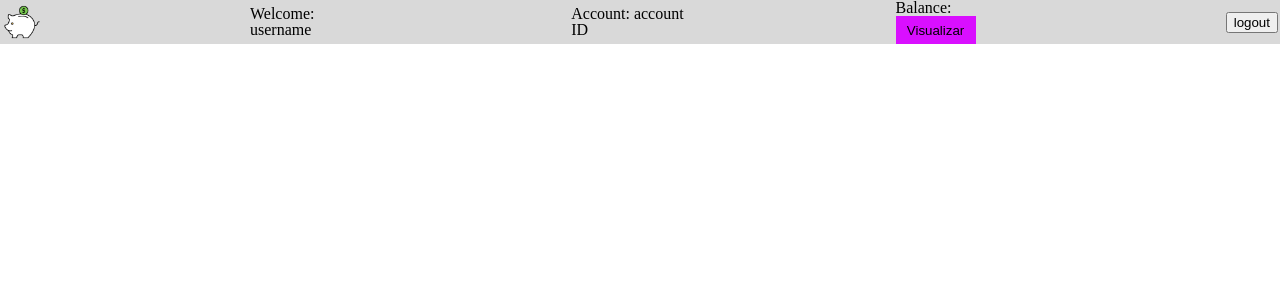
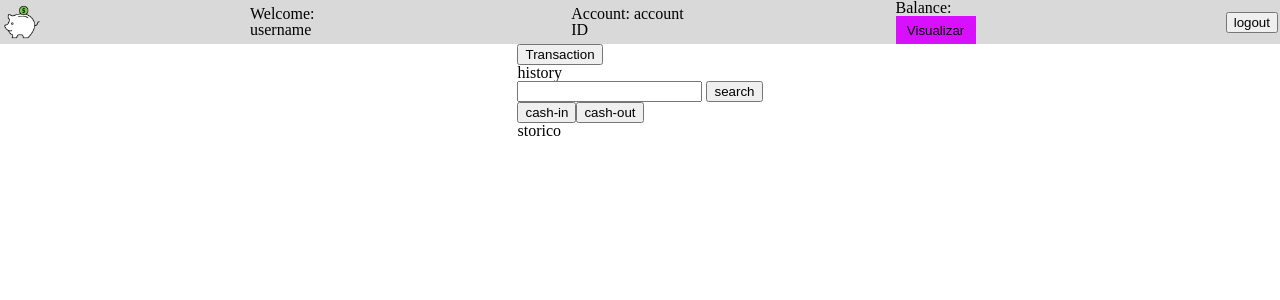
Before and after one commit to pand-oly/test, a React (Create React App) app in the folder frontend/: page /home in a window 1280 px wide. Shown: the top 300 px of the page. Built offline with nearby package versions, Linux system fonts and the light colour scheme; no server answers.

Commit message:
feat(Componemt container home): Create component container home and inclue prev container elements

```diff
--- /dev/null
+++ b/frontend/src/components/ContainerHome.jsx
@@ -0,0 +1,20 @@
+export default function ContainerHome() {
+  return (
+    <div>
+      <div>
+        <button type="button">Transaction</button>
+      </div>
+      <div>
+        history
+        <div>
+          <div>
+            <input type="text" /> <button type="button">search</button>
+          </div>
+          <button type="button">cash-in</button>
+          <button type="button">cash-out</button>
+        </div>
+        <div>storico</div>
+      </div>
+    </div>
+  );
+}
--- a/frontend/src/components/index.jsx
+++ b/frontend/src/components/index.jsx
@@ -1,3 +1,4 @@
 import Header from './Header';
+import ContainerHome from './ContainerHome';
 
-export { Header };
+export { Header, ContainerHome };
--- a/frontend/src/pages/Home.jsx
+++ b/frontend/src/pages/Home.jsx
@@ -1,5 +1,10 @@
-import { Header } from '../components';
+import { Header, ContainerHome } from '../components';
 
 export default function Home() {
-  return <Header />;
+  return (
+    <div className="flex flex-col items-center">
+      <Header />
+      <ContainerHome />
+    </div>
+  );
 }
```
